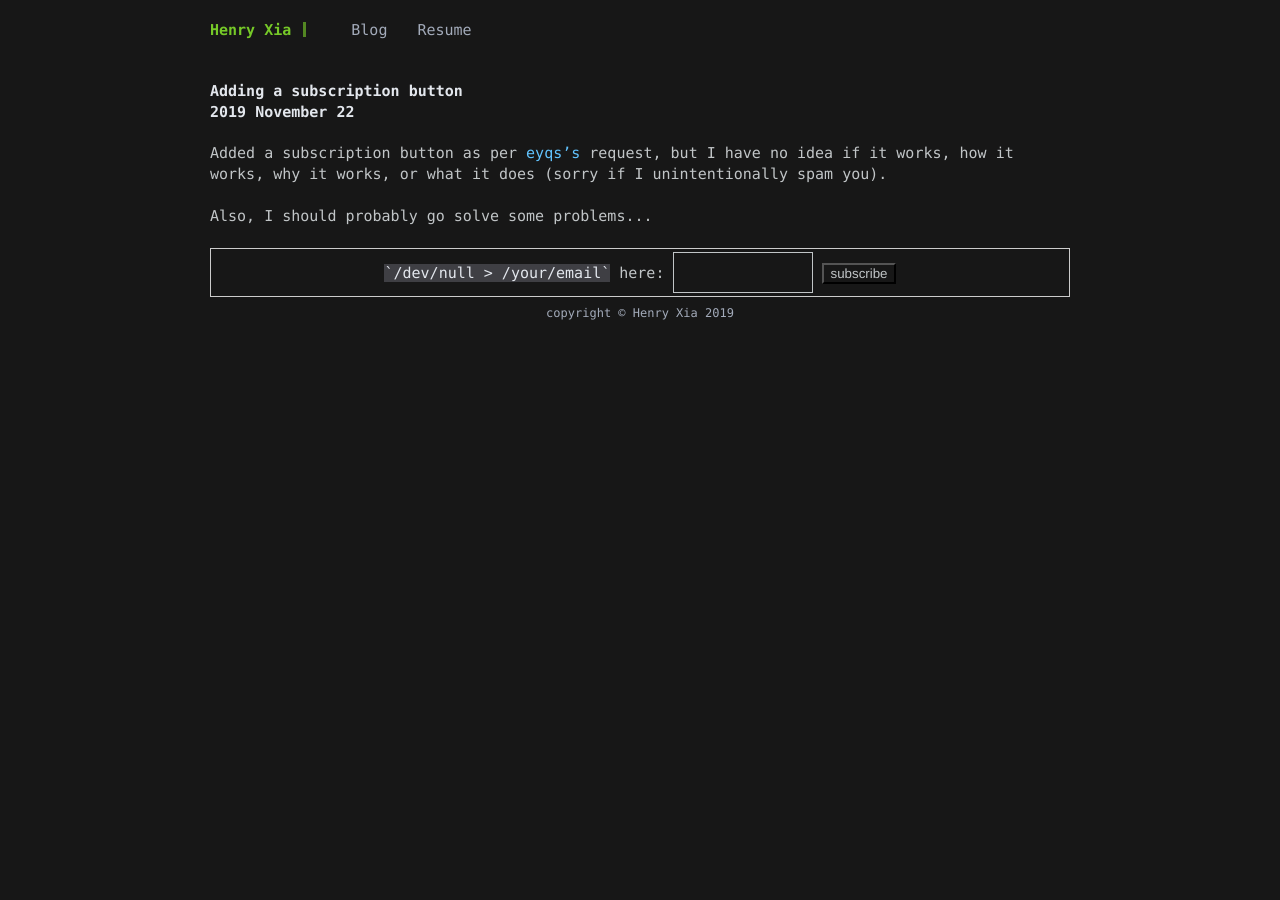
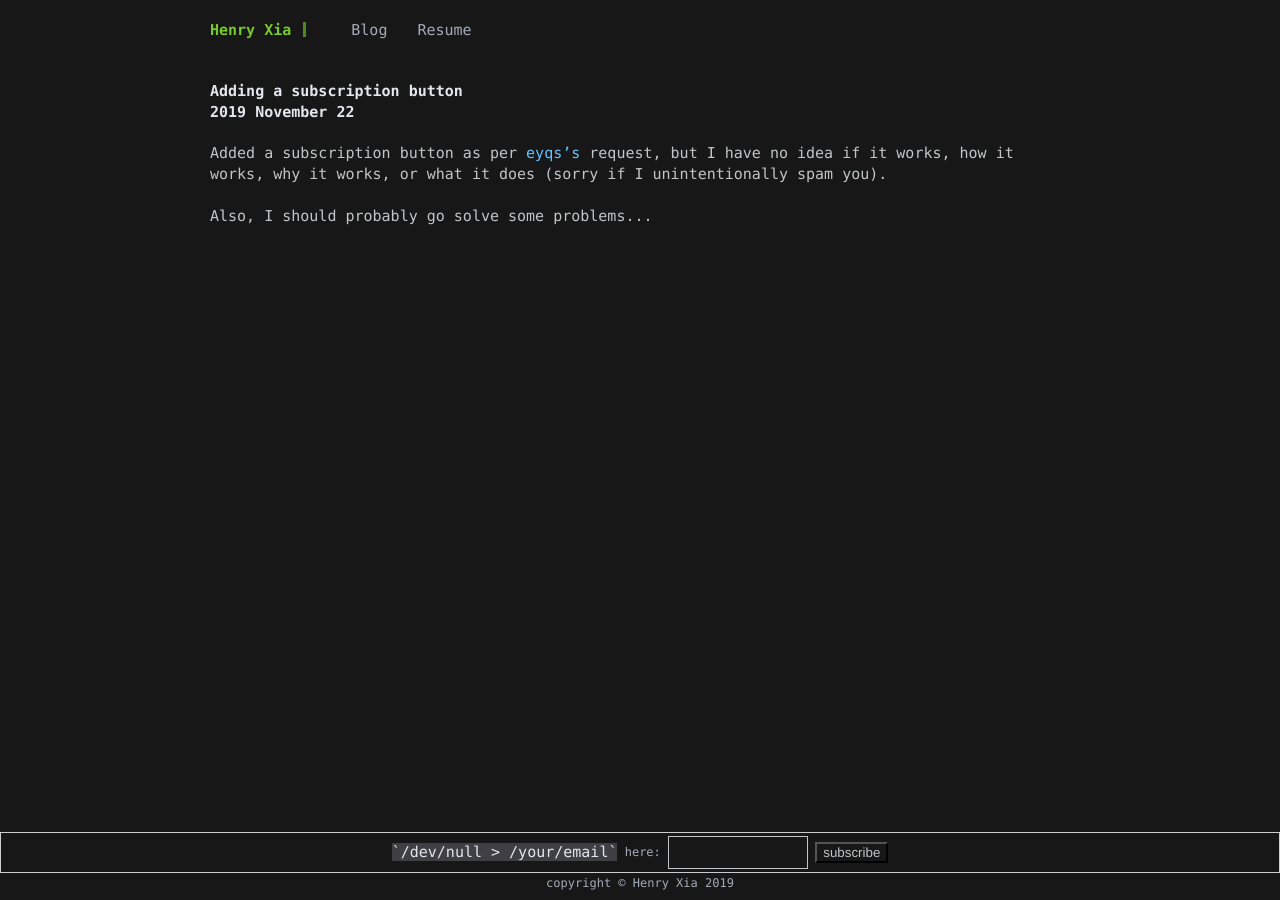
Before and after one commit to ehnryx/ehnryx.github.io, a Jekyll site: the page built from _posts/2019-11-22-subscribe.md, in a window 1280 px wide. Built offline with Jekyll 4.4.1, drawn with Linux system fonts in a browser that asks for light colours.

Commit message:
footer broken :'(

```diff
--- a/_includes/footer.html
+++ b/_includes/footer.html
@@ -1,3 +1,4 @@
 <div class="terminal-footer">
+	{% include subscribe.html %}
 	copyright &copy; Henry Xia 2019
 </div>
--- a/_layouts/post.html
+++ b/_layouts/post.html
@@ -14,10 +14,6 @@
 
 				{{ content }}
 			</div>
-
-			<div class="container">
-				{% include subscribe.html %}
-			<div>
 		</div>
 
 		{% include footer.html %}
```
